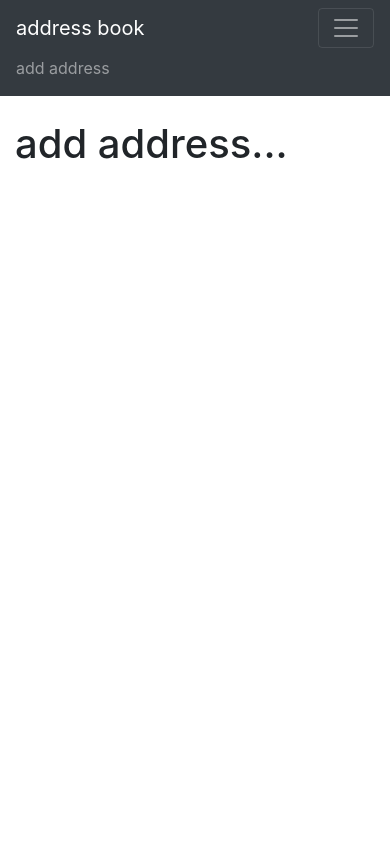
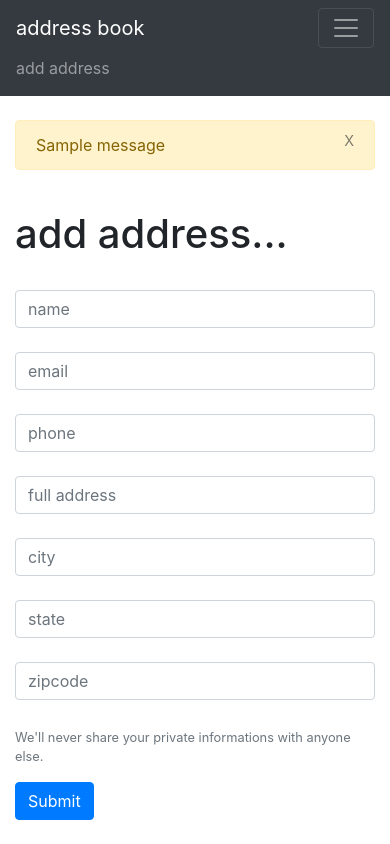
Before and after one commit to yikkin/my-address-book, a Django app: page /add_address in a window 390 px wide, after a click that opens the changed part. Run offline with Django 3.2, Linux system fonts and the light colour scheme; tables that the repository leaves empty hold one stand-in row (values such as "Sample post"); one stand-in notice (Sample message) is shown.

Commit message:
add address

```diff
--- a/address_book/models.py
+++ b/address_book/models.py
@@ -15,4 +15,6 @@ class address(models.Model):
 		return self.name
 
 
+
+
 # Create your models here.
--- a/address_book/templates/add_address.html
+++ b/address_book/templates/add_address.html
@@ -1,5 +1,31 @@
 {% extends 'base.html' %}
 
 {% block content %}
-<h1>add address...<h1>
+<h1>add address...</h1>
+<br/>
+<form method="POST">
+	{% csrf_token %}
+
+
+  <div class="form-group">
+
+    <input type="text" class="form-control" placeholder="name" name="name"><br/>
+
+    <input type="text" class="form-control" placeholder="email" name="email"><br/>
+
+    <input type="text" class="form-control" placeholder="phone" name="phone"><br/>
+
+    <input type="text" class="form-control"  placeholder="full address" name="address"><br/>
+
+    <input type="text" class="form-control" placeholder="city" name="city"><br/>
+
+    <input type="text" class="form-control"  placeholder="state" name="state"><br/>
+
+    <input type="text" class="form-control"  placeholder="zipcode" name="zipcode"><br/>
+
+    <small id="emailHelp" class="form-text text-muted">We'll never share your private informations with anyone else.</small>
+  </div>
+
+  <button type="submit" class="btn btn-primary">Submit</button>
+</form>
 {% endblock %}
--- a/address_book/templates/base.html
+++ b/address_book/templates/base.html
@@ -24,29 +24,28 @@
       <li class="nav-item">
         <a class="nav-link" href="{% url 'add_address' %}">add address</a>
       </li>
-      <li class="nav-item dropdown">
-
-        <div class="dropdown-menu" aria-labelledby="navbarDropdown">
-          <a class="dropdown-item" href="#">Action</a>
-          <a class="dropdown-item" href="#">Another action</a>
-          <div class="dropdown-divider"></div>
-          <a class="dropdown-item" href="#">Something else here</a>
-        </div>
-      </li>
 
     </ul>
 
   </div>
 </nav>
+   <br/>
+   <div class="container">
+   {% if messages %}
+    {% for message in messages %}
+        <div class="alert alert-warning alert-dismissable" role="alert">
+  	      <button class="close" data-dismiss="alert">
+  	      	      <small><sup>X</sup></small>
+  	      	  </button>
+  	      {{ message }}
+        </div>
+    {% endfor %}
+  {% endif %}
+  <br/>
 
-
-  	<br/>
-
-
-  	<div class="container">
-  		{% block content %}
-    {% endblock %}
-    </div>
+  	   {% block content %}
+       {% endblock %}
+  </div>
 
 
 
--- a/address_book/views.py
+++ b/address_book/views.py
@@ -1,11 +1,28 @@
 from django.shortcuts import render , redirect
-
+from .forms import addressform
+from .models import address
+from django.contrib import messages
 
 def home(request):
-	return render(request , "home.html" , {})
+	all_addresses = address.objects.all
+	return render(request , "home.html" , {"all_addresses" : all_addresses})
 
 def add_address(request):
-	return render(request , "add_address.html" , {})
+	if request.method == "POST":
+		form = addressform(request.POST or None)
+		if form.is_valid():
+			form.save()
+			messages.success(request , ("address has been added!"))
+
+			return redirect("home")
+
+		else:
+			messages.success(request , ("seems like there has been an error..."))
+			return render(request , "add_address.html", {})
+
+	else:
+		return render(request , "add_address.html",{})
+
 
 
 # Create your views here.
```
Also changed, not shown: address_book/forms.py (added, +7 -0 lines), address_book/templates/home.html (+28 -1 lines).
